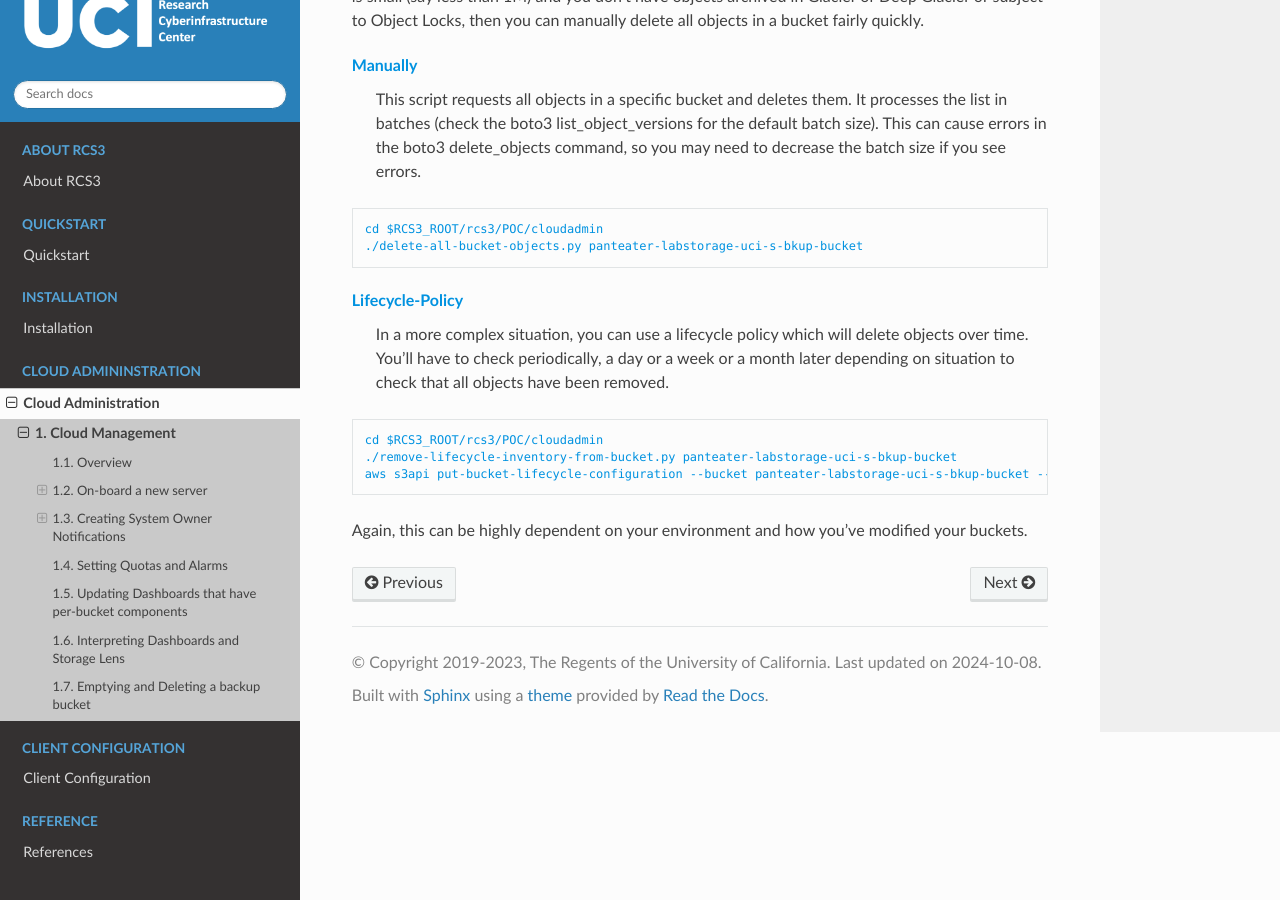
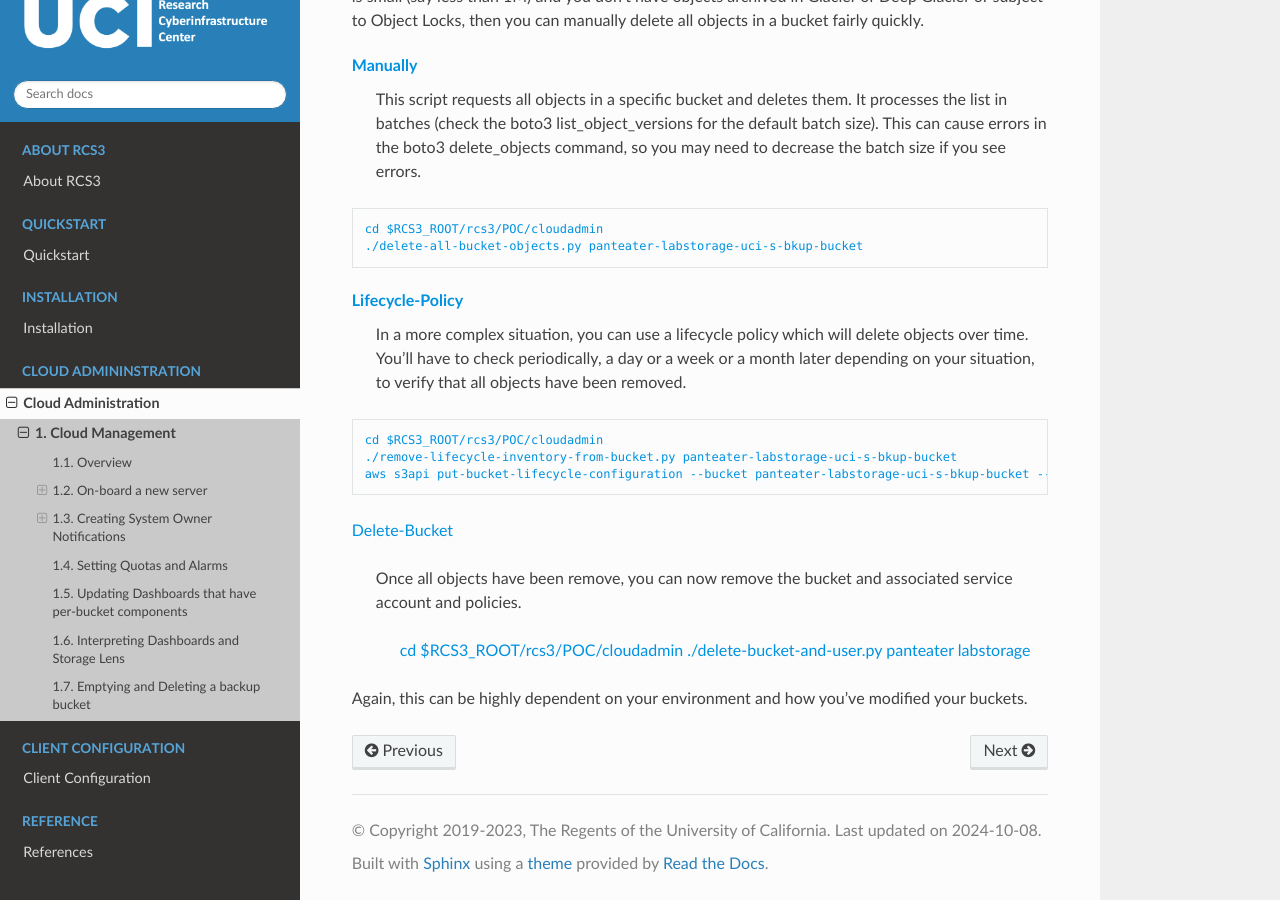
Before and after one commit to RCIC-UCI-Public/rcs3-docs, a Sphinx documentation site: the page built from docs/source/cloud/cloudmanage.rst, in a window 1280 px wide and 900 px high, scrolled down 9526 px. Built offline with Sphinx 7.4.7 and the Read the Docs theme 3.1.0, drawn with Linux system fonts in a browser that asks for light colours.

Commit message:
last step, actually delete the bucket

```diff
--- a/docs/source/cloud/cloudmanage.rst
+++ b/docs/source/cloud/cloudmanage.rst
@@ -393,7 +393,7 @@ or subject to Object Locks, then you can manually delete all objects in a bucket
 :bluelight:`Lifecycle-Policy`
   In a more complex situation, you can use a lifecycle policy which will delete objects over
   time.  You'll have to check periodically, a day or a week or a month later depending on
-  situation to check that all objects have been removed.
+  your situation, to verify that all objects have been removed.
 
 .. parsed-literal::
 
@@ -401,5 +401,15 @@ or subject to Object Locks, then you can manually delete all objects in a bucket
    :bluelight:`./remove-lifecycle-inventory-from-bucket.py panteater-labstorage-uci-s-bkup-bucket`
    :bluelight:`aws s3api put-bucket-lifecycle-configuration --bucket panteater-labstorage-uci-s-bkup-bucket --lifecycle-configuration file://../templates/lifecycle/lifecycle-delete-all-objects.json`
 
+.. _delete bucket::
+
+:bluelight:`Delete-Bucket`
+
+  Once all objects have been remove, you can now remove the bucket and associated service
+  account and policies.
+
+   :bluelight:`cd $RCS3_ROOT/rcs3/POC/cloudadmin`
+   :bluelight:`./delete-bucket-and-user.py panteater labstorage`
+
 
 Again, this can be highly dependent on your environment and how you've modified your buckets.
```
